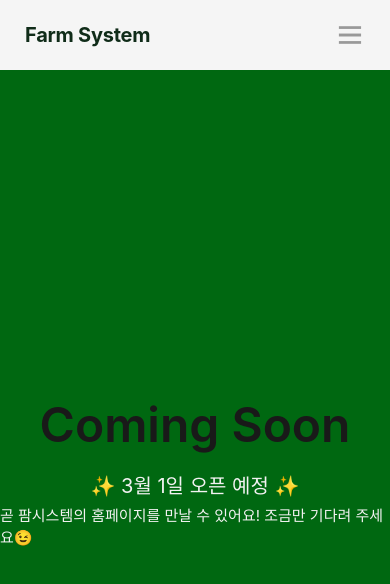
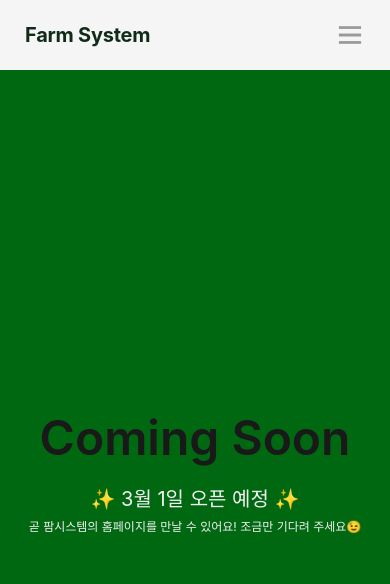
Before and after one commit to karpitony/monorepo-test, a React (Vite) app: page / in a window 390 px wide. Shown: the top 584 px of the page. Built offline with nearby package versions, Linux system fonts and the light colour scheme; a web font is replaced by a local one.

Commit message:
fix: 폰트  크기 수정

```diff
--- a/src/pages/MaintainPage/MaintainPage.styled.ts
+++ b/src/pages/MaintainPage/MaintainPage.styled.ts
@@ -28,7 +28,7 @@ export const SubTitle = styled.div<{$isMobile:boolean;}>`
 `;
 
 export const Description = styled.div<{$isMobile:boolean;}>`
-    font-size: ${({$isMobile}) => ($isMobile ? "15px" : "24px")};
+    font-size: ${({$isMobile}) => ($isMobile ? "12px" : "24px")};
     color: var(--FarmSystem_LightGrey);
 
 `;
```
